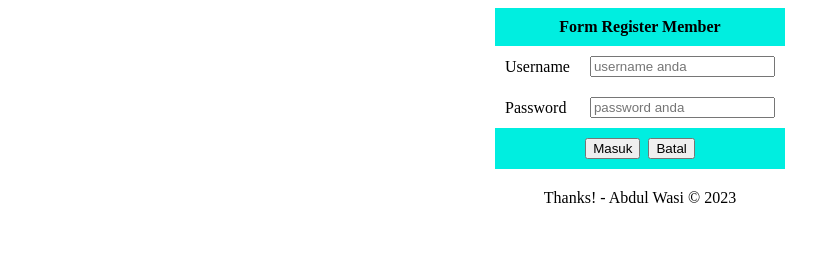
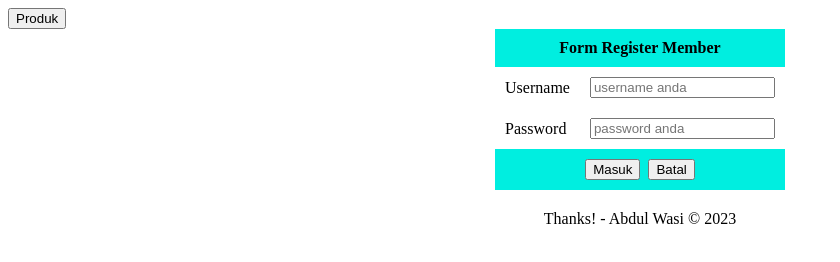
Before and after one commit to abdwasidev/Tugas2-VSC-MSIB4, a plain HTML site: page tugas2/index.html in a window 1280 px wide. Shown: the whole page, without its empty margins (0-840 px from the left). Drawn offline with Linux system fonts and the light colour scheme.

Commit message:
Rename Tugas 2

```diff
--- a/tugas2/index.html
+++ b/tugas2/index.html
@@ -7,6 +7,7 @@
     <title>Tugas 2 - Abdul Wasi' Al-Afif</title>
   </head>
   <body>
+    <a href="../tugas2/index-produk.html"><button>Produk</button></a>
     <!-- Form Register Member Section-->
     <div align="center">
       <form action="">
```
Also changed, not shown: tugas2/index-produk.html (renamed from tugas2/tugas2_RegisterProduk.html).
